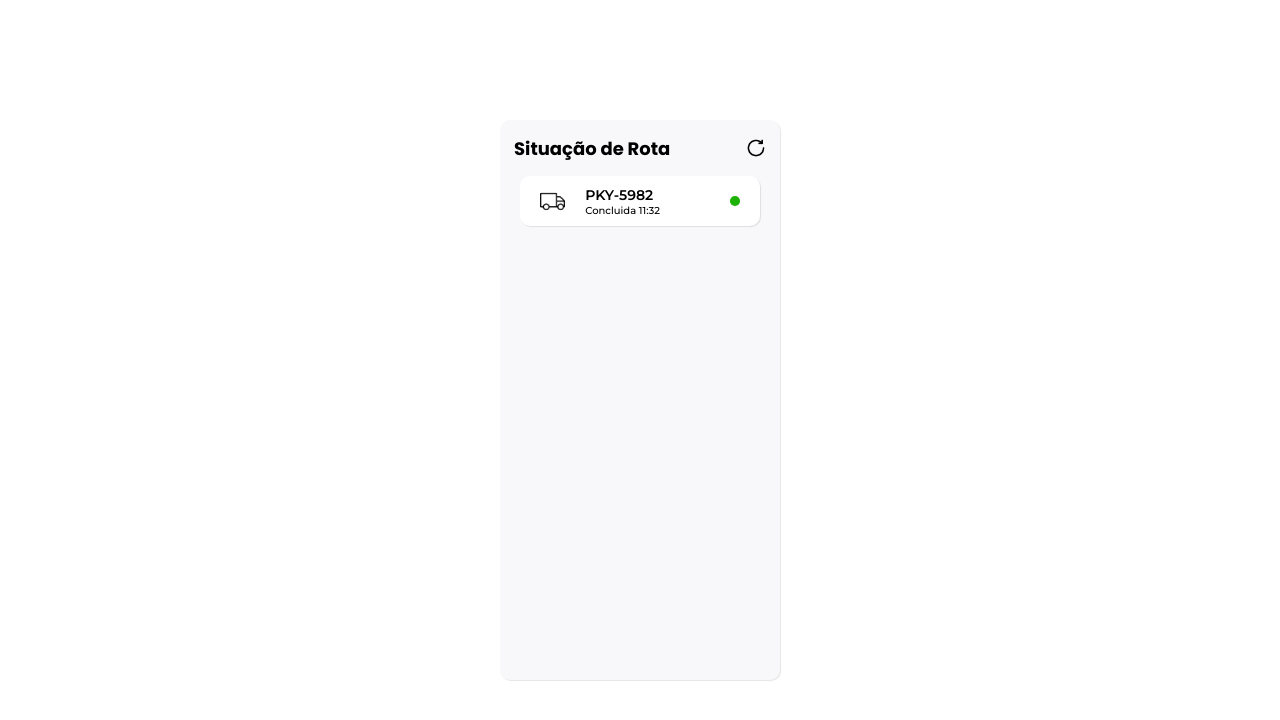
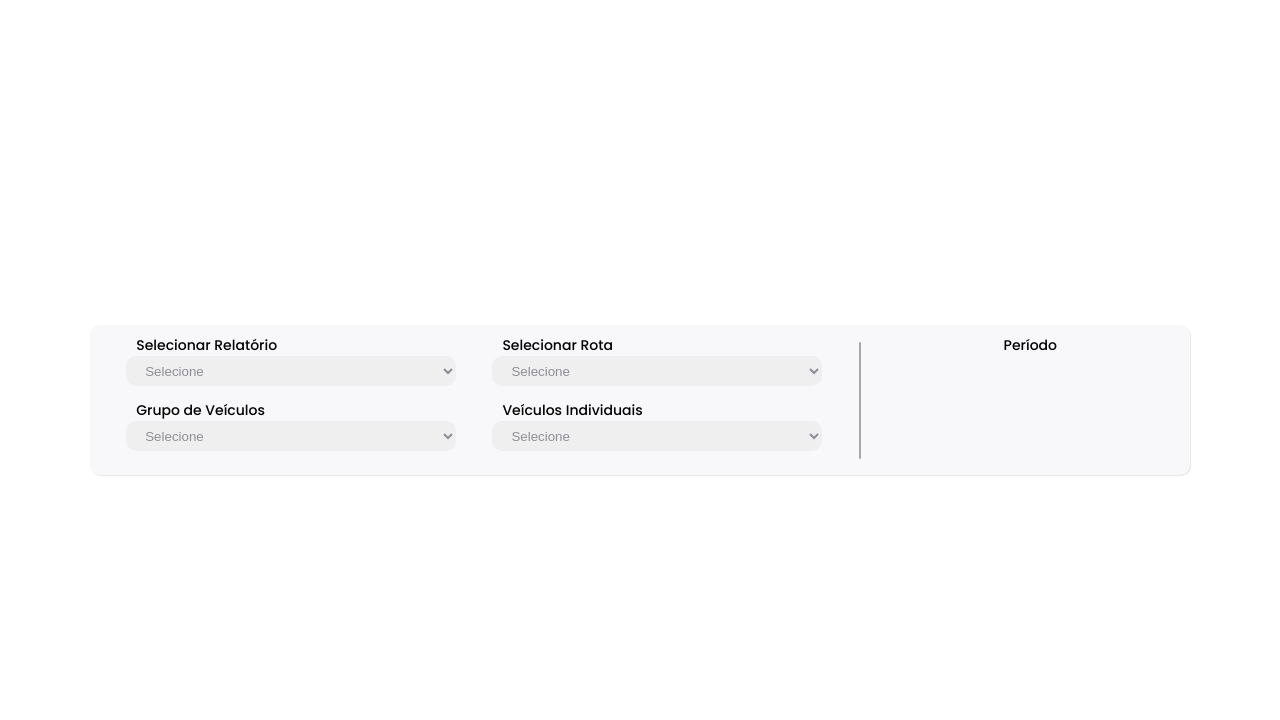
Before and after one commit to AndersonJ293/projetomovetrak, a Next.js app: page /dev in a window 1280 px wide. Shown: the top 720 px of the page. Built offline with nearby package versions, Linux system fonts and the light colour scheme.

Commit message:
Adicionando modulo seletor da pagina relatorios

```diff
--- a/src/app/dev/page.tsx
+++ b/src/app/dev/page.tsx
@@ -1,4 +1,4 @@
-import RotasDashboard from "@/components/dashboard/rotas";
+import SeletorRelatorio from "@/components/relatorios/seletor";
 
 export default function Dev() {
   return (
@@ -10,7 +10,7 @@ export default function Dev() {
         height: "100vh",
       }}
     >
-      <RotasDashboard />
+      <SeletorRelatorio />
     </div>
   );
 }
--- /dev/null
+++ b/src/components/relatorios/seletor/index.tsx
@@ -0,0 +1,69 @@
+import styles from "./seletor.module.css";
+
+export default function SeletorRelatorio() {
+  return (
+    <div className={styles.container}>
+      <div className={styles.reportContainer}>
+        <div className={styles.individualSelector}>
+          <label className={styles.reportText} htmlFor="reportSelector">
+            Selecionar Relatório
+          </label>
+          <select
+            className={styles.reportSelector}
+            name="reportSelector"
+            id="reportSelector"
+          >
+            <option value="">Selecione</option>
+            <option value="">Trajeto</option>
+          </select>
+        </div>
+
+        <div className={styles.individualSelector}>
+          <label className={styles.reportText} htmlFor="reportSelector">
+            Selecionar Rota
+          </label>
+          <select
+            className={styles.reportSelector}
+            name="reportSelector"
+            id="reportSelector"
+          >
+            <option value="">Selecione</option>
+            <option value="">Trajeto</option>
+          </select>
+        </div>
+
+        <div className={styles.individualSelector}>
+          <label className={styles.reportText} htmlFor="reportSelector">
+            Grupo de Veículos
+          </label>
+          <select
+            className={styles.reportSelector}
+            name="reportSelector"
+            id="reportSelector"
+          >
+            <option value="">Selecione</option>
+            <option value="">Trajeto</option>
+          </select>
+        </div>
+
+        <div className={styles.individualSelector}>
+          <label className={styles.reportText} htmlFor="reportSelector">
+            Veículos Individuais
+          </label>
+          <select
+            className={styles.reportSelector}
+            name="reportSelector"
+            id="reportSelector"
+          >
+            <option value="">Selecione</option>
+            <option value="">Trajeto</option>
+          </select>
+        </div>
+      </div>
+      <div className={styles.divider} />
+      <div className={styles.dateContainer}>
+        <p className={styles.reportText}>Período</p>
+      </div>
+    </div>
+  );
+}
--- /dev/null
+++ b/src/components/relatorios/seletor/seletor.module.css
@@ -0,0 +1,57 @@
+.container {
+    width: 1100px;
+    height: 150px;
+    background-color: var(--gray);
+    box-shadow: 1px 1px 1px rgba(0, 0, 0, 0.1);
+    border-radius: 10px;
+    display: flex;
+    align-items: center;
+    padding: 10px 0;
+}
+
+.reportContainer {
+    height: 100%;
+    width: 70%;
+    display: flex;
+    flex-wrap: wrap;
+    justify-content: space-evenly;
+}
+
+.dateContainer {
+    height: 100%;
+    width: 30%;
+    display: flex;
+    justify-content: center;
+}
+
+.individualSelector {
+    display: flex;
+    flex-direction: column;
+}
+
+.reportText {
+    font-family: var(--titleFont);
+    font-weight: 500;
+    font-size: 14px;
+    margin-left: 10px;
+}
+
+.reportSelector {
+    width: 330px;
+    height: 30px;
+    border: none;
+    border-radius: 10px;
+    padding-left: 15px;
+    color: var(--darkGray);
+}
+
+.divider {
+    height: 90%;
+    width: 2px;
+    background-color: #a7a7a7;
+    border-radius: 5px;
+}
+
+.dateSelector {
+
+}
```
